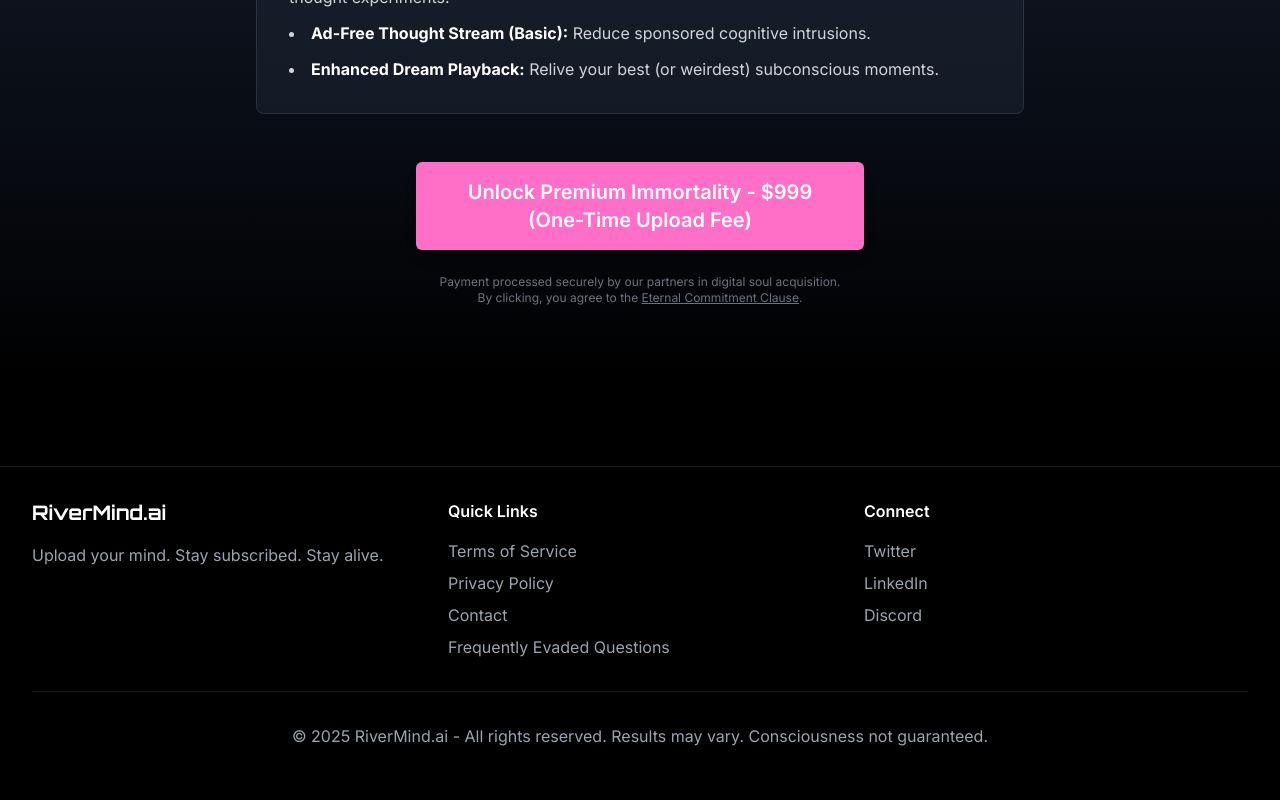
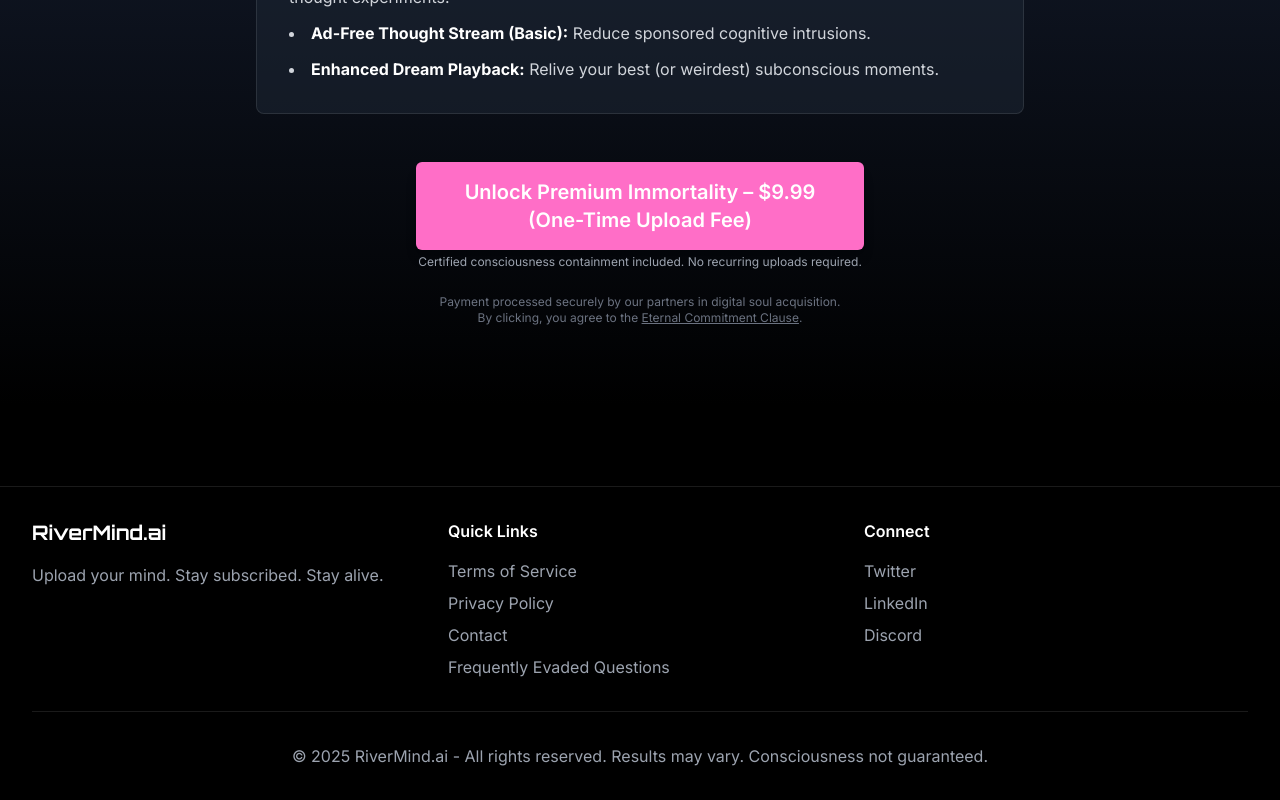
Before and after one commit to x2-enterprises/RiverMindAI, a Next.js app: page /eternalyou in a window 1280 px wide. Shown: the part 766-1566 px from the top of the page. Built offline with nearby package versions, Linux system fonts and the light colour scheme.

Commit message:
Fix: Update price display on /eternalyou page to .99

```diff
--- a/src/app/eternalyou/page.tsx
+++ b/src/app/eternalyou/page.tsx
@@ -133,8 +133,12 @@ export default function EternalYouPage() {
           whileHover={{ scale: 1.05 }}
           whileTap={{ scale: 0.95 }}
         >
-          Unlock Premium Immortality - $999 (One-Time Upload Fee)
+          Unlock Premium Immortality – $9.99 (One-Time Upload Fee)
         </motion.button>
+
+        <small className="text-xs text-gray-400 mt-1 block text-center">
+          Certified consciousness containment included. No recurring uploads required.
+        </small>
 
         <p className="mt-6 text-xs text-gray-500">
           Payment processed securely by our partners in digital soul acquisition.
```
